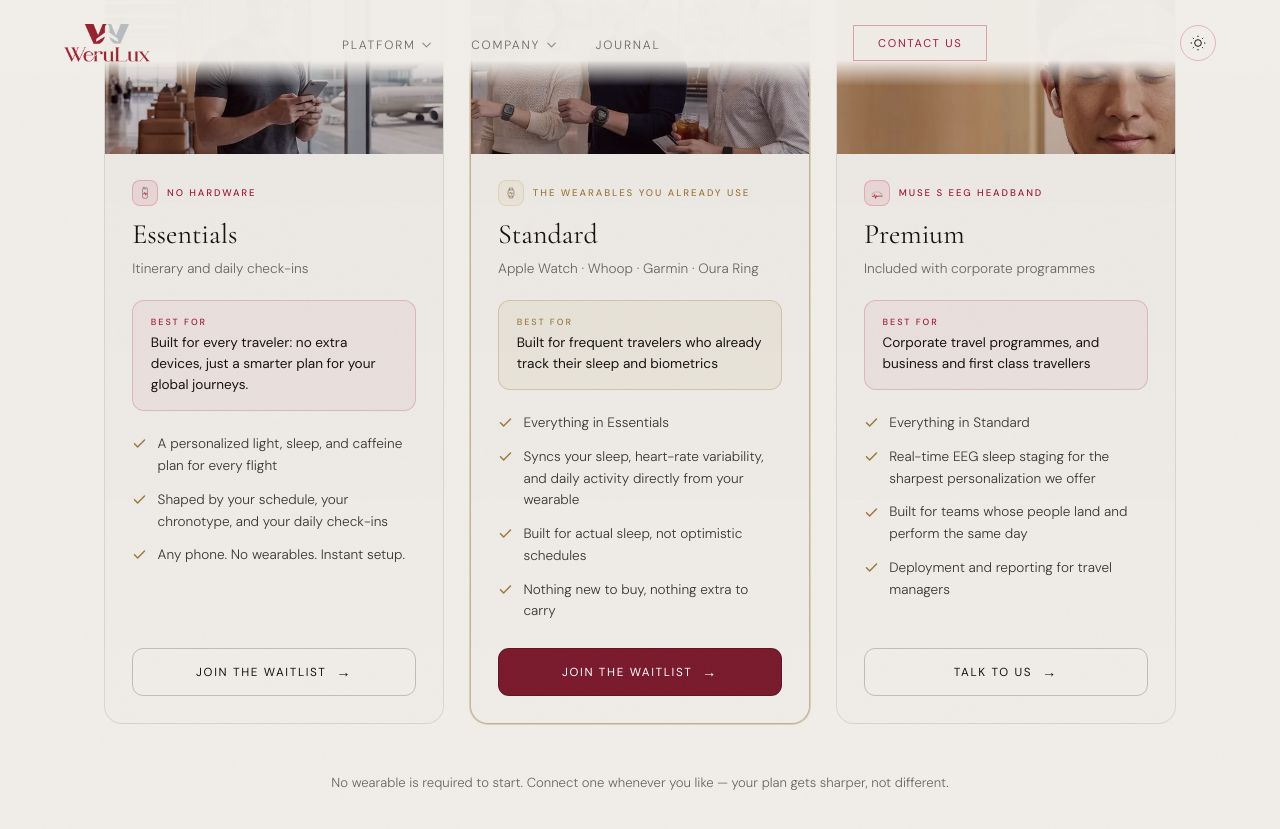
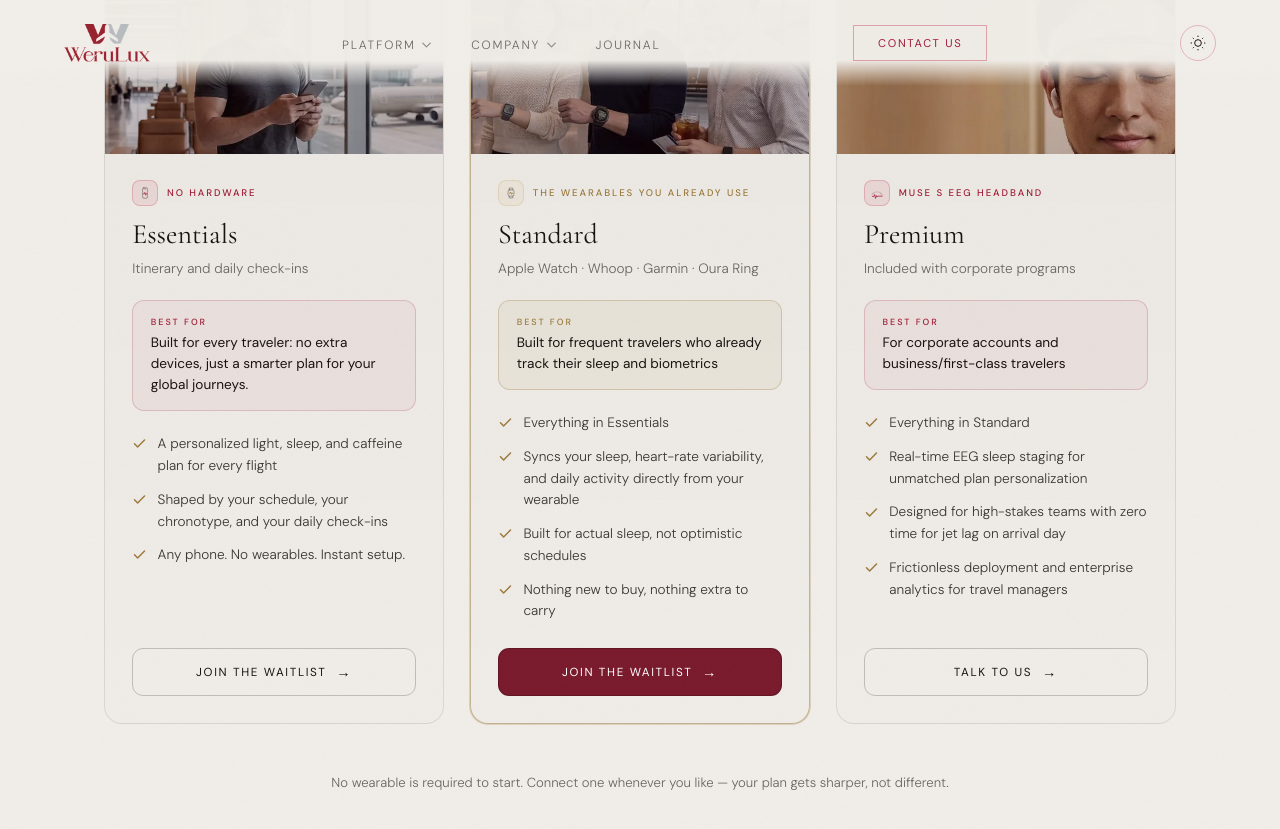
Before and after one commit to WeruLux/website, a Jekyll site: the page built from packages.html, in a window 1280 px wide and 900 px high, scrolled down 452 px. Shown: the top 829 px of the window. Built offline with Jekyll 4.4.1, drawn with Linux system fonts in a browser that asks for light colours.

Commit message:
Update Page Copy “packages”

```diff
--- a/_data/packages.yml
+++ b/_data/packages.yml
@@ -39,13 +39,13 @@
     image: img/packages/premium.webp
     icon: eeg
     hardware: Muse S EEG headband
-    hardware_note: Included with corporate programmes
-    who: Corporate travel programmes, and business and first class travellers
+    hardware_note: Included with corporate programs
+    who: For corporate accounts and business/first-class travelers
     features:
       - Everything in Standard
-      - Real-time EEG sleep staging for the sharpest personalization we offer
-      - Built for teams whose people land and perform the same day
-      - Deployment and reporting for travel managers
+      - Real-time EEG sleep staging for unmatched plan personalization
+      - Designed for high-stakes teams with zero time for jet lag on arrival day
+      - Frictionless deployment and enterprise analytics for travel managers
     price: ''
     price_note: ''
     badge: ''
```
